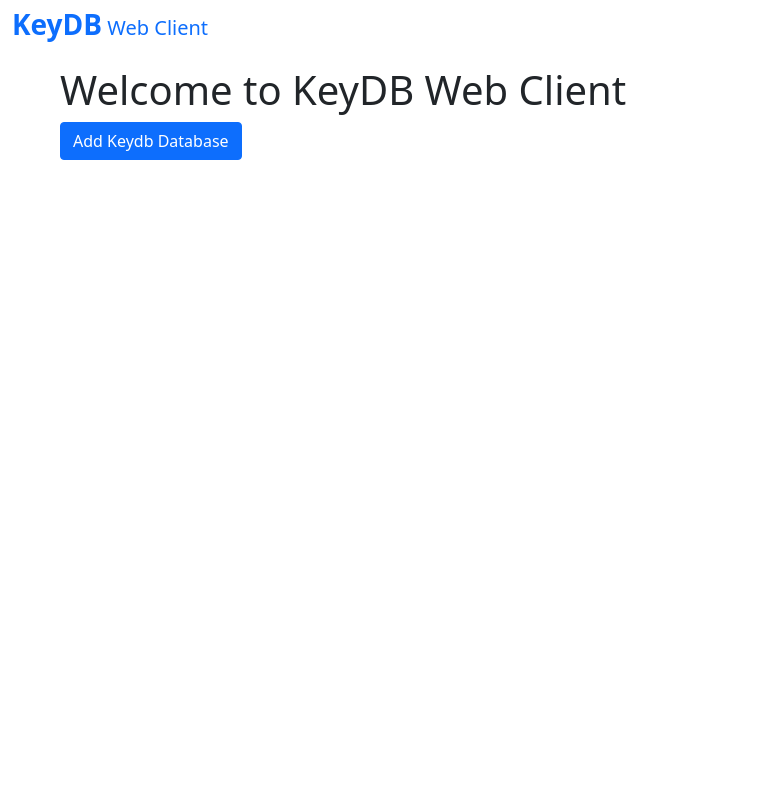
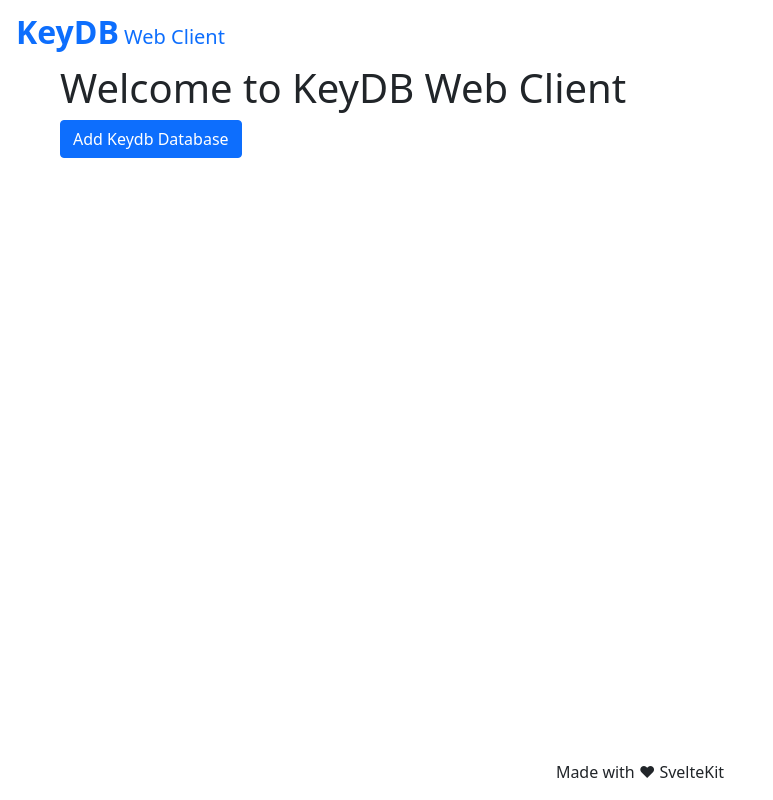
Before and after one commit to radu-catrangiu/keydb-webclient, a SvelteKit app: page / in a window 1280 px wide. Shown: the whole page, without its empty margins (0-773 px from the left). Built offline with nearby package versions, Linux system fonts and the light colour scheme.

Commit message:
Update global layout.

```diff
--- a/src/routes/+layout.svelte
+++ b/src/routes/+layout.svelte
@@ -1,21 +1,19 @@
-<div class="container-fluid">
-    <header>
-        <nav class="navbar bg-body-tertiary">
-            <div class="">
-                <a class="navbar-brand mb-0 h1" href="/"
-                    ><b class="fs-3">KeyDB</b> Web Client</a
-                >
-            </div>
-        </nav>
-    </header>
+<div>
+    <nav class="navbar bg-body-secondary">
+        <div class="mx-3">
+            <a class="navbar-brand" href="/">
+                <b class="fs-2">KeyDB</b> Web Client
+            </a>
+        </div>
+    </nav>
 
-    <main>
-        <div class="mt-3 mx-5">
+    <main class="container-fluid">
+        <div class="mx-5">
             <slot />
         </div>
     </main>
 
-    <footer>
-        <div></div>
+    <footer class="footer text-center w-100 py-3 position-absolute bottom-0 start-50 translate-middle-x">
+        <div>Made with &hearts; SvelteKit</div>
     </footer>
 </div>
```
